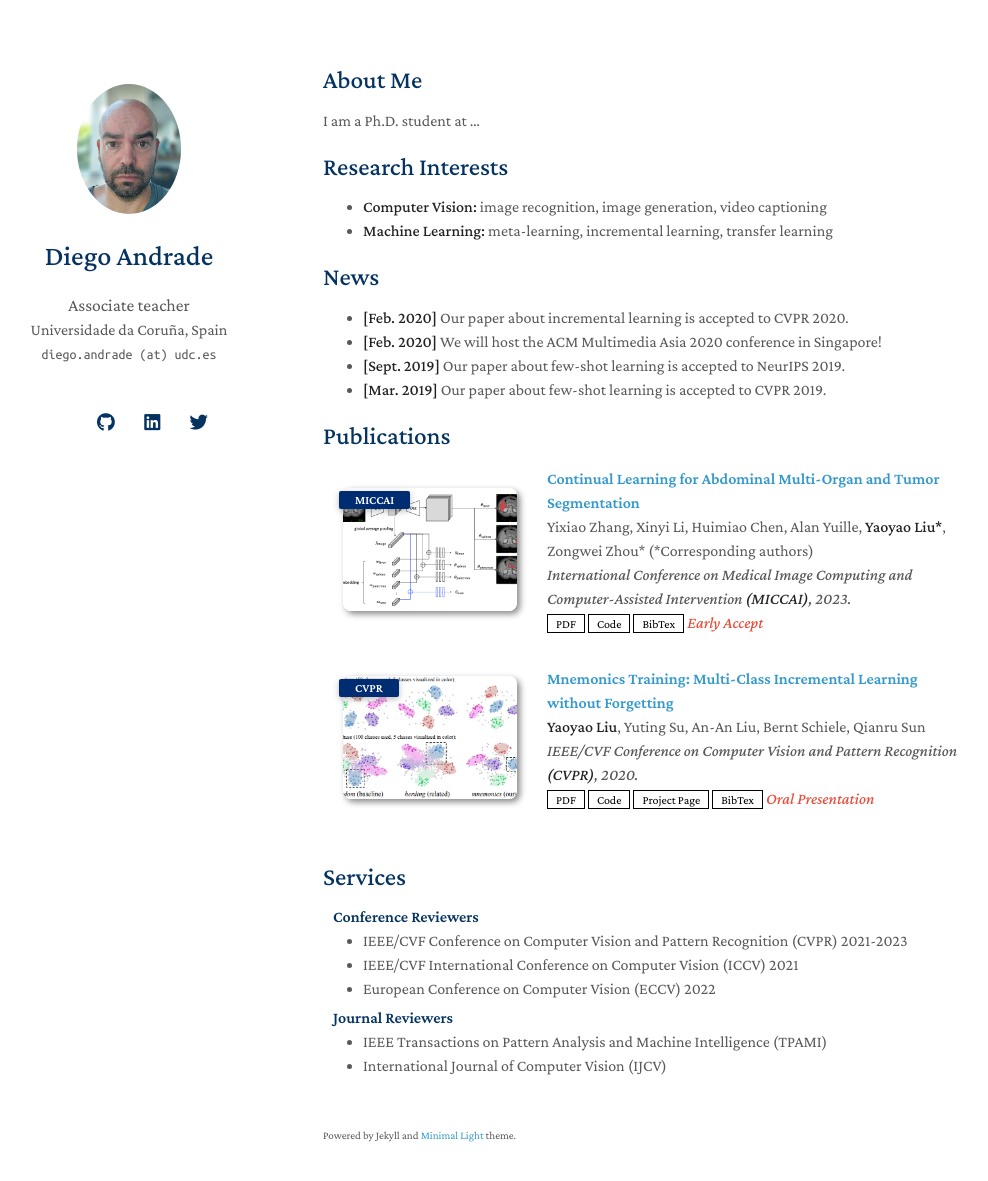
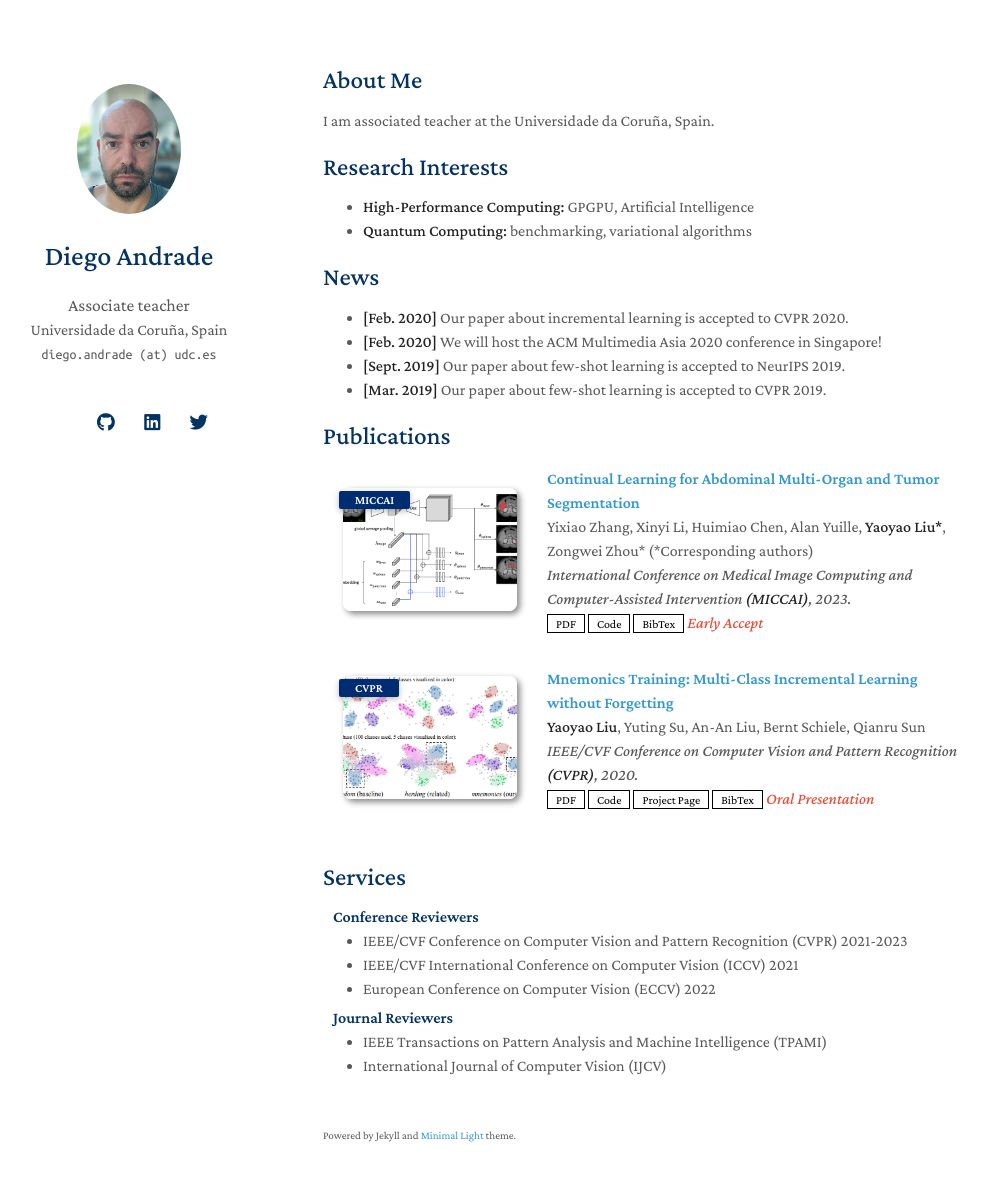
Before and after one commit to diegoandradecanosa/me, a Jekyll site: the page built from index.md, in a window 1280 px wide and 1216 px high. Shown: the top 1181 px of the window, without its empty margins (147-1135 px from the left). Built offline with Jekyll 4.4.1, drawn with Linux system fonts in a browser that asks for light colours; nearby versions of some CDN libraries; a style sheet for code colours, icons or effects is not loaded; our own code applies the rules of GitHub Pages for plain Markdown files.

Commit message:
more info

```diff
--- a/index.md
+++ b/index.md
@@ -4,12 +4,12 @@ layout: homepage
 
 ## About Me
 
-I am a Ph.D. student at ...
+I am associated teacher at the Universidade da Coruña, Spain.
 
 ## Research Interests
 
-- **Computer Vision:** image recognition, image generation, video captioning
-- **Machine Learning:** meta-learning, incremental learning, transfer learning
+- **High-Performance Computing:** GPGPU, Artificial Intelligence
+- **Quantum Computing:** benchmarking, variational algorithms
 
 ## News
 
```
